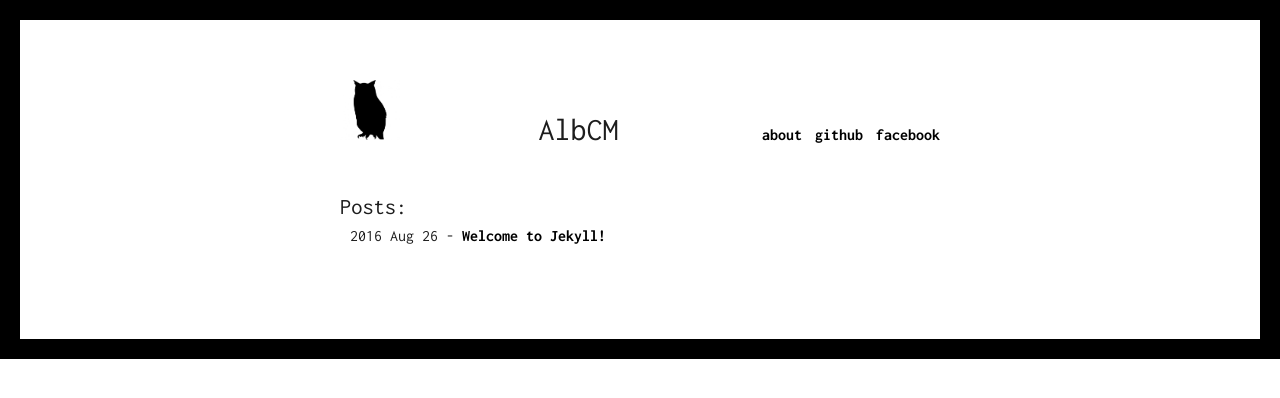
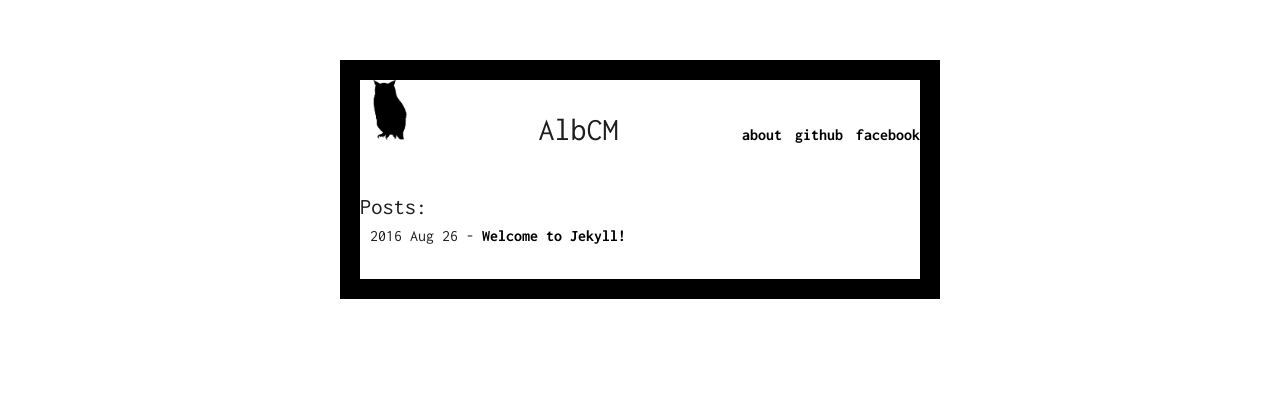
Before and after one commit to AlbCM/albcm.github.io, a Jekyll site: the page built from index.html, in a window 1280 px wide. Shown: the top 398 px of the page. Built offline with Jekyll 4.4.1, drawn with Linux system fonts in a browser that asks for light colours; comment, search, counter and statistics services are not loaded.

Commit message:
Update index.html

```diff
--- a/index.html
+++ b/index.html
@@ -5,7 +5,7 @@ layout: default
 <html>
 <head>
 <style>
-html{
+.container{
     border-style:solid;
     border-width:20px;
     border-color:black;
@@ -17,6 +17,7 @@ img {
 }
 </style>
 </head>
+<div class="container">
 <div class="header">
     <img src="/assets/img/mrclamator.png" width="60" height="60" align="center" />
     <h1>{{ site.name }}</h1>
@@ -39,6 +40,7 @@ img {
         {% endfor %}
     </ul>
 </div>
+</div>
 <!--
 <div class="music">
     <h1>Now Playing:</h1>
```
